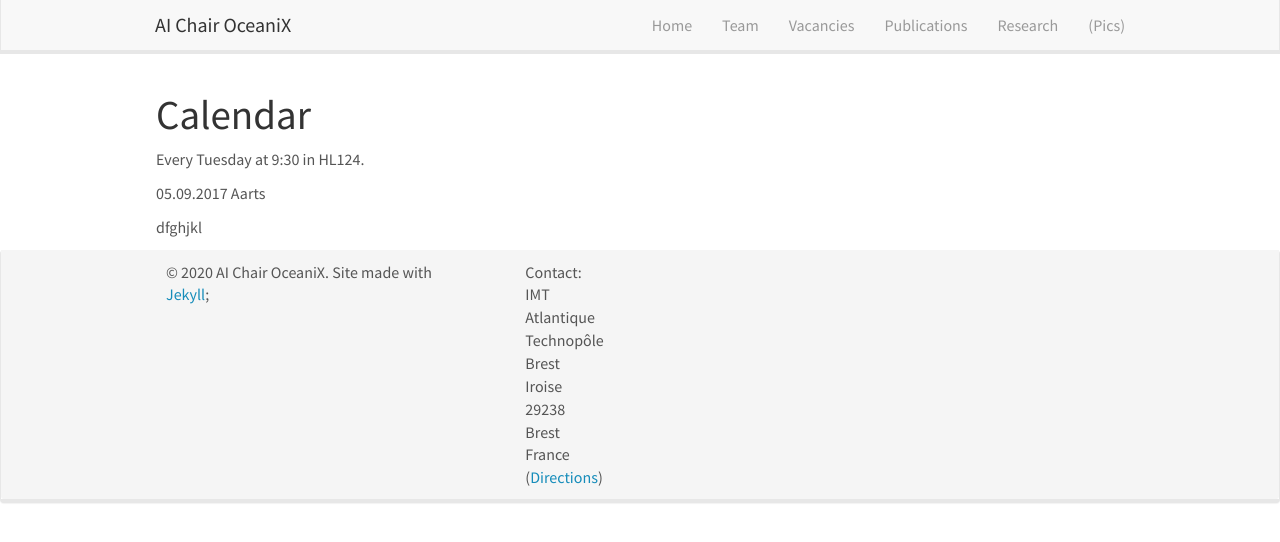
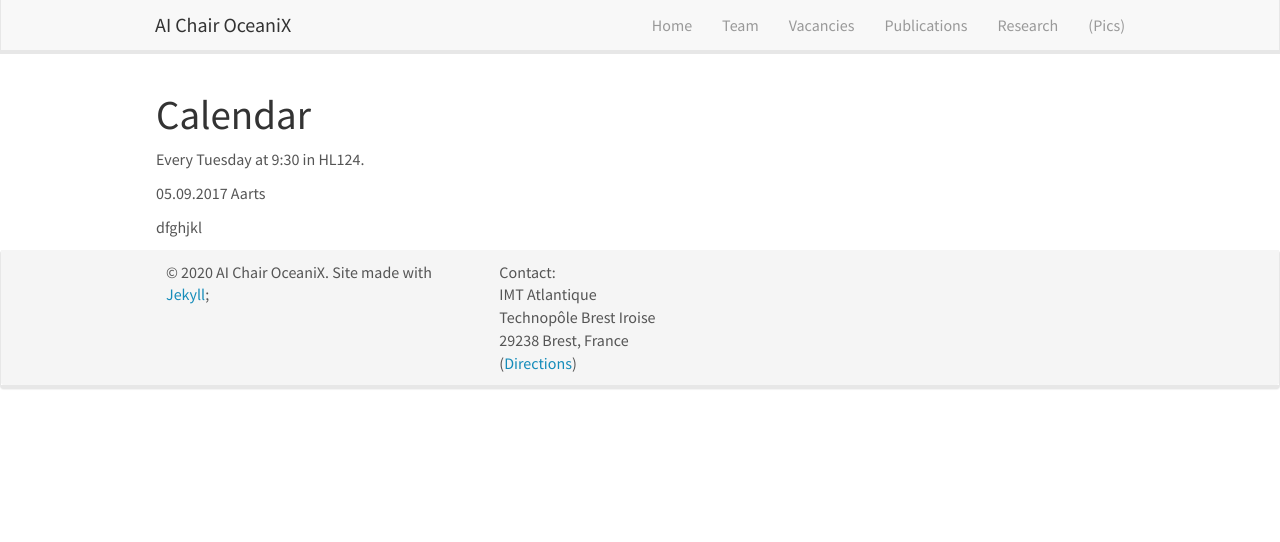
Before and after one commit to CIA-Oceanix/CIA-Oceanix.github.io, a Jekyll site: the page built from _pages/mini_lecture_series.md, in a window 1280 px wide. Shown: the top 542 px of the page. Built offline with Jekyll 4.4.1, drawn with Linux system fonts in a browser that asks for light colours; nearby versions of some CDN libraries.

Commit message:
Update footer.html

```diff
--- a/_includes/footer.html
+++ b/_includes/footer.html
@@ -12,12 +12,10 @@
 
 		</div>
 		<div class="col-sm-4">
-		<div class="col-sm-4">
 		  Contact:<br />
 		  IMT Atlantique<br />
 		  Technopôle Brest Iroise<br />
-		  29238 Brest<br />
-		  France <br />
+		  29238 Brest, France<br />
             (<a href="https://www.imt-atlantique.fr/en/school/campuses/brest-campus">Directions</a>)
 		</div>
 	  </div>
```
